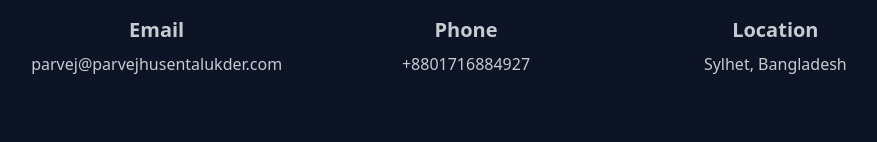
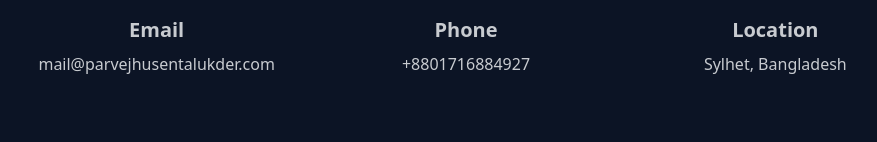
Before and after one commit to parvejtalukder/ParvejHusenTalukder, a React (Vite) app: page / in a window 1280 px wide. Shown: the part 6468-6610 px from the top of the page, without its empty margins (174-1051 px from the left). Built offline with nearby package versions, Linux system fonts and the light colour scheme.

Commit message:
UpdateL New Chanfes

```diff
--- a/constants.ts
+++ b/constants.ts
@@ -180,7 +180,7 @@ export const EDUCATION: Education[] = [
 ];
 
 export const CONTACT_INFO = {
-    emails: ['parvej@parvejhusentalukder.com'],
+    emails: ['mail@parvejhusentalukder.com'],
     phones: ['+8801716884927'],
     location: 'Sylhet, Bangladesh'
 };
--- a/index.html
+++ b/index.html
@@ -5,6 +5,7 @@
     <link rel="icon" type="image/svg+xml" href="/vite.svg" />
     <meta name="viewport" content="width=device-width, initial-scale=1.0" />
     <title>Parvej Husen Talukder | Portfolio</title>
+    <link rel="shortcut icon" href="https://raw.githubusercontent.com/parvejtalukder/ParvejHusenTalukder/refs/heads/main/images/parvej.png" type="image/x-icon">
     <script src="https://cdn.tailwindcss.com"></script>
     <link href="https://cdn.jsdelivr.net/npm/daisyui@4.11.1/dist/full.min.css" rel="stylesheet" type="text/css" />
   <script type="importmap">
```
